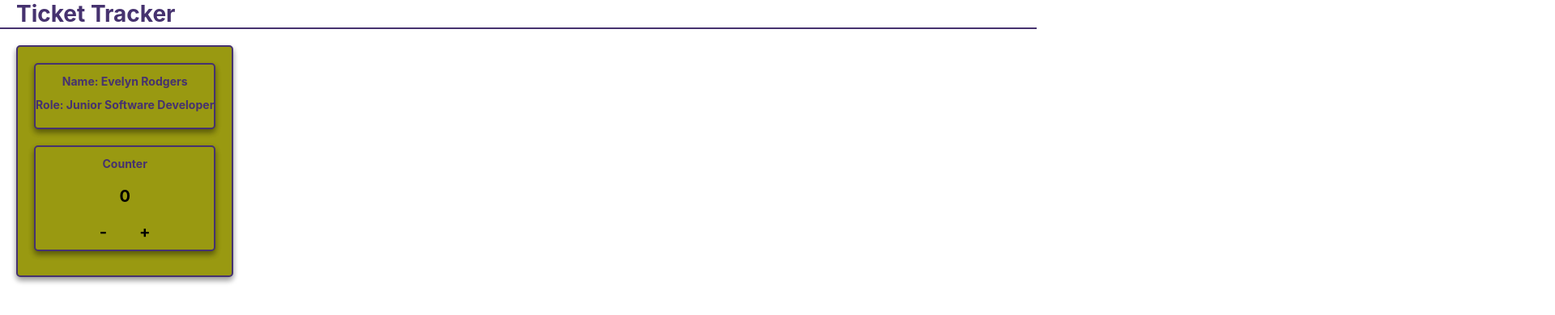
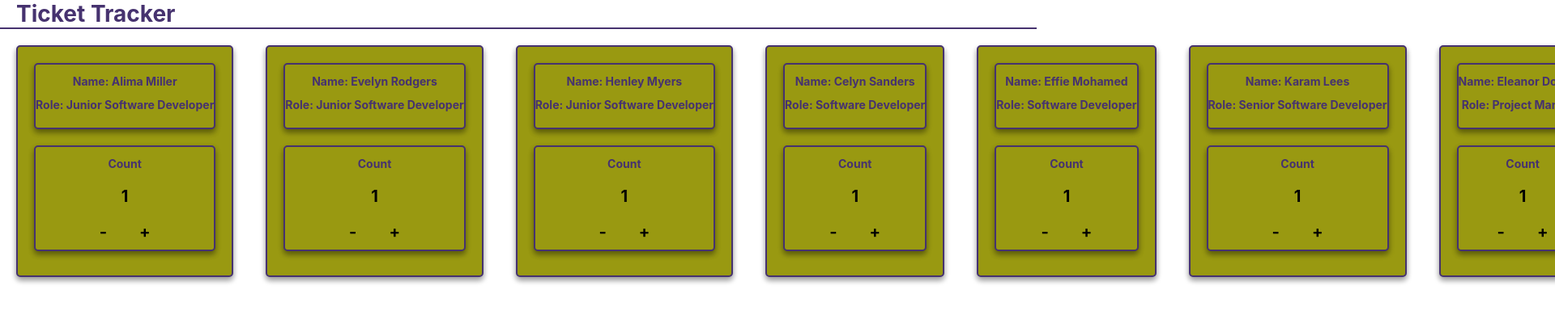
Before and after one commit to Imran-Khalid-code/Ticket-Tracker-ReactJS, a React (Create React App) app: page / in a window 1280 px wide. Shown: the top 390 px of the page at 81% size, 1920 px wide, since content can reach past the window. Built offline with nearby package versions, Linux system fonts and the light colour scheme.

Commit message:
counter functionality added using state

```diff
--- a/src/App.jsx
+++ b/src/App.jsx
@@ -5,6 +5,12 @@ import NavBar from './components/NavBar'
 import team from './data/team'
 
 const App = () => {
+	// console.log(team)
+
+	const getEmployeeCardJsx = (teams) => (
+		<EmployeeCard person={teams} key={teams.id} />
+	)
+
 	return (
 		<>
 			{/* <h1 className={styles.heading}>Ticket Tracker</h1> */}
@@ -13,7 +19,8 @@ const App = () => {
 				<NavBar />
 			</section>
 			<section className={styles.content}>
-				<EmployeeCard person={team[1]} />
+				{/* <EmployeeCard person={team[1]} /> */}
+				{team.map(getEmployeeCardJsx)}
 				{/* <EmployeeCard person={team[2]} /> */}
 			</section>
 		</>
--- a/src/components/EmployeeCard/EmployeeCard.jsx
+++ b/src/components/EmployeeCard/EmployeeCard.jsx
@@ -1,9 +1,10 @@
-import React from 'react'
+import React, { useState } from 'react'
 import styles from './EmployeeCard.module.scss'
 
 const EmployeeCard = (props) => {
 	//object destructuring:
 	const { name, role } = props.person
+	const [count, setCount] = useState(1)
 
 	return (
 		<div className={styles.employeeCard}>
@@ -16,10 +17,21 @@ const EmployeeCard = (props) => {
 				</h3>
 			</section>
 			<div className={styles.employeeCard}>
-				<h3>Counter</h3>
-				<div className={styles.recordProfile}>0</div>
-				<div className={styles.counterProfile}>-</div>
-				<div className={styles.counterProfile}>+</div>
+				<h3>Count</h3>
+
+				<div className={styles.recordProfile}>{count}</div>
+				<div
+					className={styles.counterProfile}
+					onClick={() => setCount(count - 1)}
+				>
+					-
+				</div>
+				<div
+					className={styles.counterProfile}
+					onClick={() => setCount(count + 1)}
+				>
+					+
+				</div>
 			</div>
 		</div>
 	)
```
